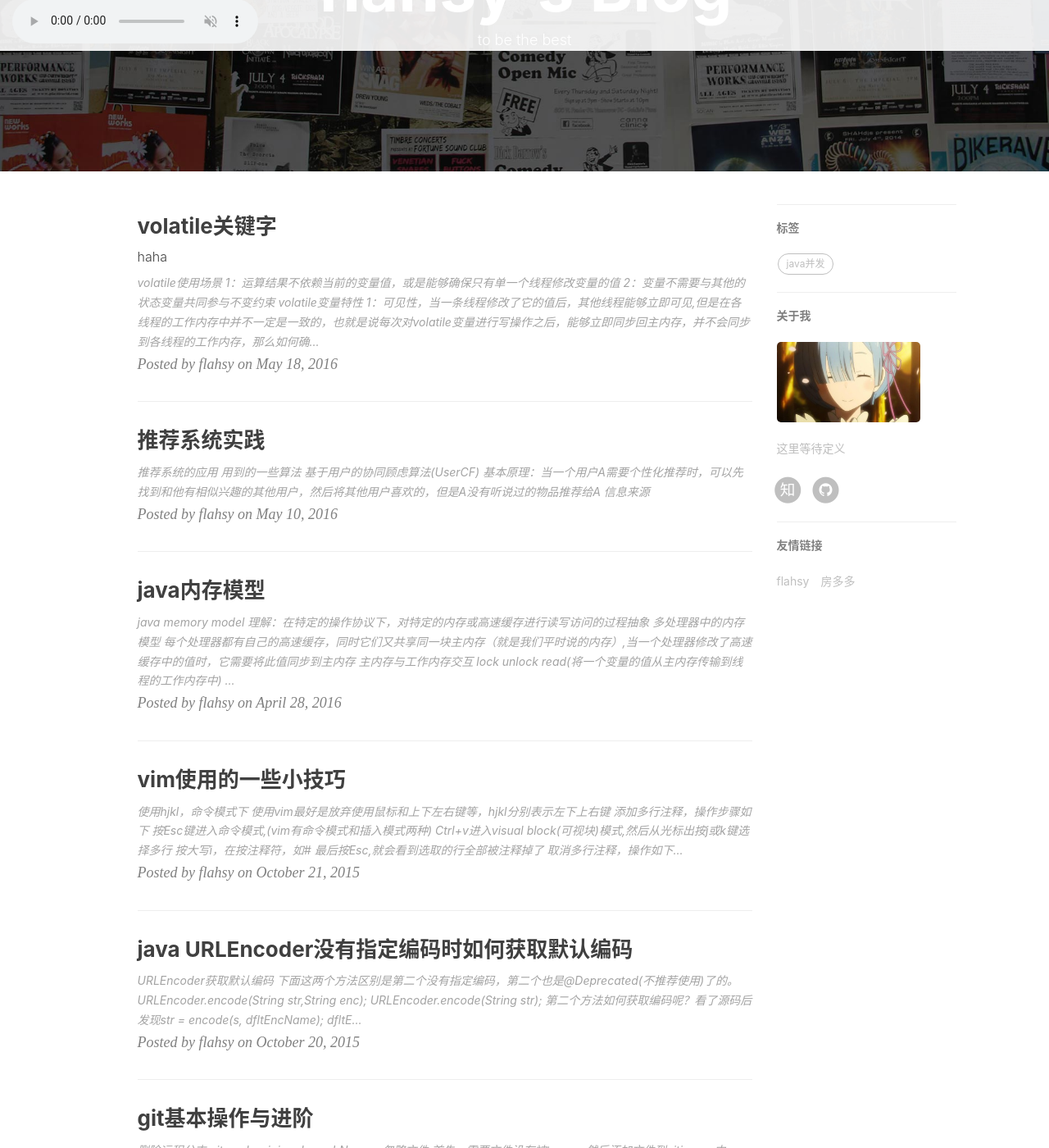
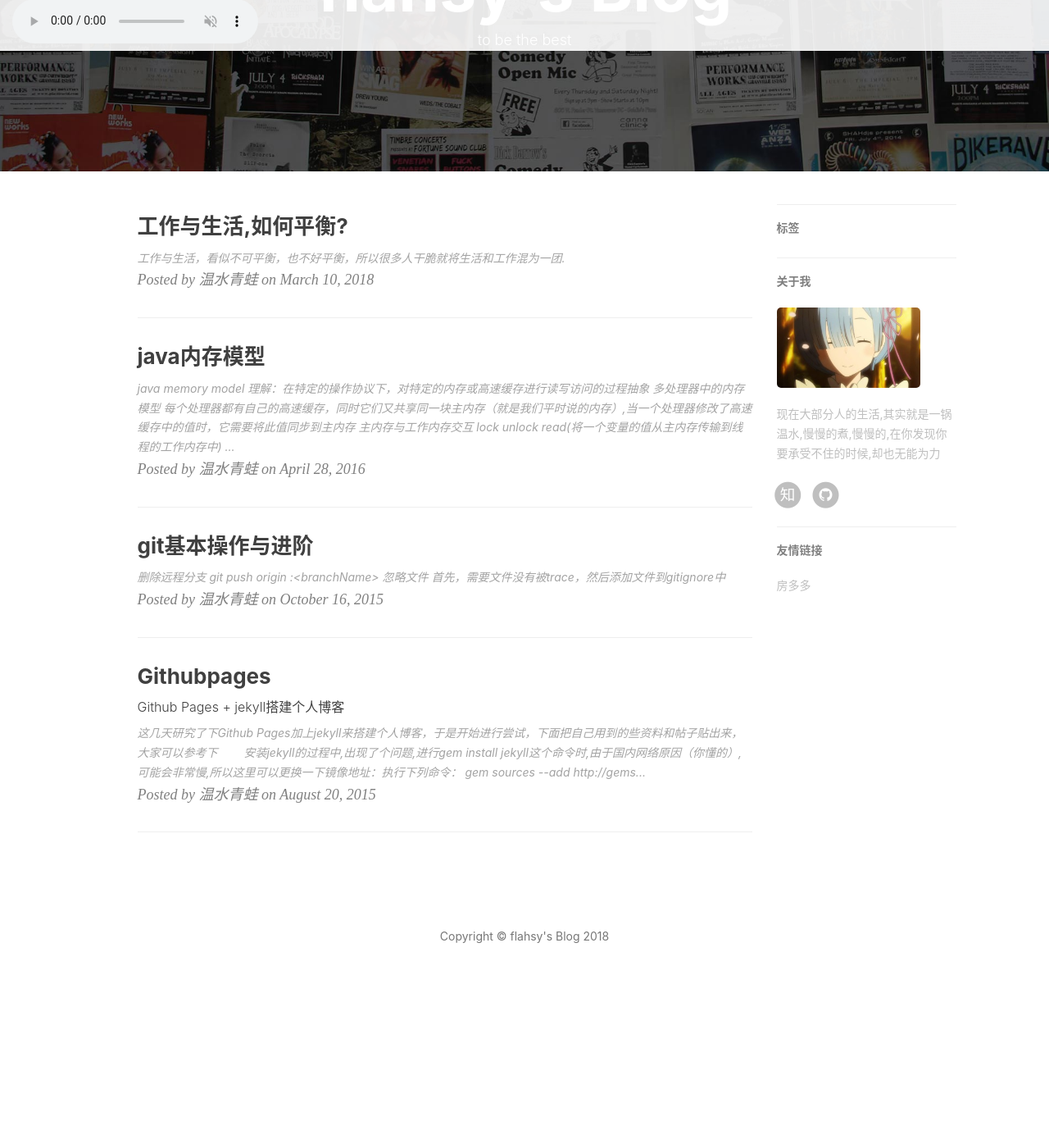
Before and after one commit to flahsy/flahsy.github.io, a Jekyll site: the page built from index.html, in a window 1280 px wide and 1400 px high, scrolled down 209 px. Shown: the whole window at 82% size. Built offline with Jekyll 4.4.1, drawn with Linux system fonts in a browser that asks for light colours; nearby versions of some CDN libraries; the list of posts is cut into pages by our own code; comment, search, counter and statistics services are not loaded; after the commit the page ends 1428 px from its top, so only the background shows below that; some of the changed text lies outside the part shown.

Commit message:
更新说明

````diff
--- a/_data/author.yml
+++ b/_data/author.yml
@@ -1,11 +1,10 @@
 # 这里是关于作者的联系方式等
 
-name: flahsy
-tel: 13202293657
+name: 温水青蛙
 qq: 2069410891
 email: flahsy@163.com
 
 # Sidebar settings
 sidebar: true                           # whether or not using Sidebar.
-sidebar-about-description: "这里等待定义"
-sidebar-avatar: /img/avatar-love.jpg      # use absolute URL, seeing it's used in both `/` and `/about/`
+sidebar-about-description: "现在大部分人的生活,其实就是一锅温水,慢慢的煮,慢慢的,在你发现你要承受不住的时候,却也无能为力"
+sidebar-avatar: /img/avatar-love.jpg
--- a/_data/friend.yml
+++ b/_data/friend.yml
@@ -1,9 +1,5 @@
 # 友情链接
 friends: [
-    {
-        title: "flahsy",
-        href: "http://su.gallery/"
-    },
     {
     	title: "房多多",
     	href: "http://www.fangdd.com/"
--- a/_includes/nav.html
+++ b/_includes/nav.html
@@ -27,7 +27,7 @@
                 </ul>
             </div>
         </div>
-        <audio src="/assets/music/test.mp3" loop="loop" muted controls="controls" autoplay="autoplay"></audio>
+        <audio src="/assets/music/test.mp3" preload="auto" loop="loop" muted controls="controls" autoplay="autoplay"></audio>
         <!-- /.navbar-collapse -->
     </div>
     <!-- /.container -->
--- a/_posts/2015-08-25-javaString.md
+++ /dev/null
@@ -1,48 +0,0 @@
----
-layout: post
-category: java
-subtitle: java中字符串处理,String and StringBuilder and StringBuffer
-tags: java
----
-
-## String对象的特性：
-
-1:不变性，凡是涉及到要更改String内容的操作，都会返回一个新的String对象
-
-    String str = "abc";
-    String s = str.toUpperCase();
-
-这里的s是一个新的对象，而str保持不变
-
-2:针对常量池的优化，如果有多个String对象拥有相同的值时，那么多个对象只是对常量池中同一个对象的拷贝，这样在同一个字符串频繁出现时，会节省很多的内存空间。
-
-##有多个字符串需要拼接时，使用StringBuilder的append会比较
-
-
-## 好,看下面的代码
-
-```java
-    long start = System.currentTimeMillis();
-    String string  = "";
-    for (int i=0;i<100000;i++){
-        string += "a";
-    }
-    System.out.println(System.currentTimeMillis()-start);
-    start = System.currentTimeMillis();
-    StringBuilder stringBuilder = new StringBuilder();
-    for (int i=0;i<100000;i++){
-        stringBuilder.append("a");
-    }
-    System.out.println(System.currentTimeMillis()-start);
-```
-从以下运行结果明显的看出来，在多次拼接字符串的操作时，使用StringBuilder比String的+重载有效率的多。
-
-	5596
-	2
-
-
-
-
-## StringBuilder和StringBuffer
-
-后者是线程安全的，但是相应的开销也会提高，在其他方面两者基本相同，在多线程的环境中，不要使用StringBuilder
--- a/_posts/2016-05-10-recommend-sys.md
+++ /dev/null
@@ -1,13 +0,0 @@
----
-layout: post
-category: recommend sys
-title: 推荐系统实践
-tags: 推荐系统
----
-
-### 推荐系统的应用
-
-### 用到的一些算法
-#### 基于用户的协同顾虑算法(UserCF)
- 基本原理：当一个用户A需要个性化推荐时，可以先找到和他有相似兴趣的其他用户，然后将其他用户喜欢的，但是A没有听说过的物品推荐给A
-### 信息来源
--- a/_posts/2016-05-18-volatile.md
+++ /dev/null
@@ -1,16 +0,0 @@
----
-layout: post
-category: java
-title: volatile关键字
-tags: java并发
-subtitle: haha
----
-
-### volatile使用场景
-
-  1：运算结果不依赖当前的变量值，或是能够确保只有单一个线程修改变量的值
-  2：变量不需要与其他的状态变量共同参与不变约束
-
-### volatile变量特性
-  1：可见性，当一条线程修改了它的值后，其他线程能够立即可见,但是在各线程的工作内存中并不一定是一致的，也就是说每次对volatile变量进行写操作之后，能够立即同步回主内存，并不会同步到各线程的工作内存，那么如何确保工作内存中也是可见的呢？就是每次在对volatile变量use前，都先进行refresh操作，从主内存读到最新的数据，执行引擎看不到不一致的情况。但是由于java中的运算并非原子操作，所以volatile变量的运算在并发下一样是不安全的。
-  2：禁止指令重排序优化
````
Also changed, not shown: _posts/2015-10-20-编码问题.md (deleted, +0 -28 lines), _posts/2015-10-21-vim使用小技巧.md (deleted, +0 -22 lines), _posts/2018-03-10-如何成为一个厉害的人.md (added, +8 -0 lines), draft/2016-04-15-财务基本知识.md (added, +26 -0 lines), draft/2018-03-10-如何成为一个厉害的人.md (added, +8 -0 lines), draft/2018-03-10-如何高效的学习.md (added, +17 -0 lines).
